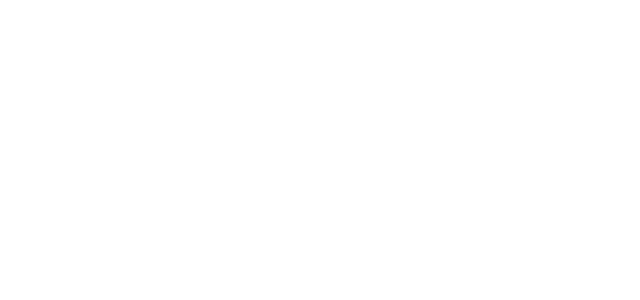
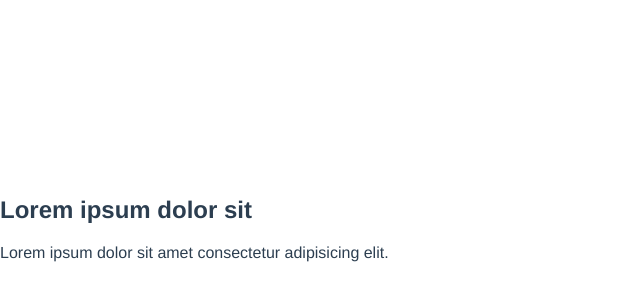
Before and after one commit to anthonyophernandez/color-palette-inspiration, a Vue app: page / in a window 1280 px wide. Shown: the part 1288-1588 px from the top of the page, without its empty margins (0-640 px from the left). Before the commit the page ends 1464 px from the top, so only its background shows below. Built offline with nearby package versions, Linux system fonts and the light colour scheme; the HTML template or start-up script is replaced by a standard one.

Commit message:
All sections

```diff
--- a/src/store/palettes.json
+++ b/src/store/palettes.json
@@ -2,11 +2,10 @@
   {
     "id": "1",
     "colors": [
+      "-gray-900",
       "-gray-100",
-      "-purple-900",
-      "-blue-200",
-      "-pink-400",
-      "-orange-300"
+      "-pink-500",
+      "-orange-500"
     ]
   },
   {
@@ -14,19 +13,17 @@
     "colors": [
       "-gray-100",
       "-purple-900",
-      "-blue-200",
-      "-yellow-400",
-      "-gray-100"
+      "-blue-300",
+      "-pink-400"
     ]
   },
   {
-    "id": "2",
+    "id": "3",
     "colors": [
-      "-gray-900",
       "-gray-100",
-      "-blue-200",
-      "-orange-500",
-      "-gray-100"
+      "-purple-900",
+      "-blue-300",
+      "-yellow-400"
     ]
   }
 ]
--- a/src/views/Home.vue
+++ b/src/views/Home.vue
@@ -37,11 +37,12 @@
         </button>
       </div>
       <!-- Content -->
-      <section class="w-full min-h-full py-8" :class="'bg' + currentPalette[0]">
+      <section class="w-full min-h-full">
 
-        <section class="flex justify-between w-4/5 m-auto">
+        <section class="pb-16 " :class="'bg' + currentPalette[0]">
+          <div class="flex justify-between w-4/5 m-auto">
             <div class="w-1/2">
-            <h2 class="text-2xl mb-3" :class="'text' + currentPalette[1]">Lorem ipsum dolor sit amet consectetur adipisicing elit</h2>
+              <h2 class="text-4xl font-bold mb-3" :class="'text' + currentPalette[1]">Lorem ipsum dolor sit amet consectetur adipisicing elit</h2>
               <p class="leading-relaxed text-base" :class="'text' + currentPalette[1]">Lorem ipsum dolor sit amet consectetur adipisicing elit. Molestiae, sit, odit ipsam libero nisi eos veritatis delectus veniam ullam, placeat consectetur incidunt perferendis dolorum rem nam nesciunt est quia soluta? Lorem ipsum dolor, sit amet consectetur adipisicing elit. Ipsa quibusdam esse ex sed sint rem, quisquam autem repellat blanditiis eum doloremque tenetur reiciendis soluta doloribus velit, deleniti commodi placeat ipsam?</p>
               <button class="w-64 h-12 mx-auto mt-6 py-2 px-5 font-bold focus:outline-none rounded" :class="['bg' + currentPalette[3], 'text' + currentPalette[1]]">Button</button>
             </div>
@@ -52,7 +53,113 @@
               <path d="M4.2 15l4 -4a3 5 0 0 1 3 0l 5 5" />
               <path d="M13.9 13l1 -1a3 5 0 0 1 3 0l 2 2" />
             </svg>
+          </div>
         </section>
+
+        <section class="pb-16" :class="'bg' + currentPalette[1]">
+          <div class="w-4/5 m-auto py-8">
+            <div class="w-1/2 m-auto mb-8">
+              <h2 class="text-4xl text-center font-bold" :class="'text' + currentPalette[0]">Lorem ipsum dolor sit</h2>
+              <p class="text-center ml-3 leading-relaxed text-base" :class="'text' + currentPalette[0]">Lorem ipsum dolor sit amet consectetur adipisicing elit.</p>
+            </div>
+
+            <div class="px-6 py-10 mb-4 rounded" :class="'bg' + currentPalette[0]" v-for="index in 5" :key="index">
+              <div class="flex items-center">
+                <svg xmlns="http://www.w3.org/2000/svg" class="w-24 h-24 icon icon-tabler icon-tabler-photo stroke-current" :class="'text' + currentPalette[1]" viewBox="0 0 24 24" stroke-width="1.5" fill="none" stroke-linecap="round" stroke-linejoin="round">
+                  <path stroke="none" d="M0 0h24v24H0z"/>
+                  <line x1="15" y1="8" x2="15.01" y2="8" />
+                  <rect x="4" y="4" width="16" height="16" />
+                  <path d="M4.2 15l4 -4a3 5 0 0 1 3 0l 5 5" />
+                  <path d="M13.9 13l1 -1a3 5 0 0 1 3 0l 2 2" />
+                </svg>
+                <h3 class="text-xl font-bold" :class="'text' + currentPalette[1]">Lorem ipsum</h3>
+              </div>
+              <p class="ml-3 leading-relaxed text-base" :class="'text' + currentPalette[1]">Lorem ipsum dolor sit amet consectetur adipisicing elit. Molestiae, sit, odit ipsam libero nisi eos veritatis delectus veniam ullam, placeat consectetur incidunt perferendis dolorum rem nam nesciunt est quia soluta? Lorem ipsum dolor, sit amet consectetur adipisicing elit.</p>
+            </div>
+          </div>
+        </section>
+
+        <section class="pb-16" :class="'bg' + currentPalette[0]">
+          <div class="w-4/5 m-auto">
+            <div class="py-8">
+              <h2 class="text-4xl font-bold" :class="'text' + currentPalette[1]">Lorem ipsum dolor sit</h2>
+              <p class="leading-relaxed text-base" :class="'text' + currentPalette[1]">Lorem ipsum dolor sit amet consectetur adipisicing elit.</p>
+            </div>
+
+            <div class="px-6 py-10 mb-4 rounded" :class="'bg' + currentPalette[1]" v-for="index in 8" :key="index">
+              <div class="flex justify-between ml-3 mb-4">
+                <h3 class="text-xl font-bold" :class="'text' + currentPalette[0]">Lorem ipsum</h3>
+                <div class="font-bold" :class="'text' + currentPalette[2]">Lorem ipsum</div>
+              </div>
+              <p class="ml-3 leading-relaxed text-base" :class="'text' + currentPalette[0]">Lorem ipsum dolor sit amet consectetur adipisicing elit. Molestiae, sit, odit ipsam libero nisi eos veritatis delectus veniam ullam, placeat consectetur incidunt perferendis dolorum rem nam nesciunt est quia soluta? Lorem ipsum dolor, sit amet consectetur adipisicing elit.</p>
+              <div class="mt-6 ml-3">
+                <div class="font-bold mb-2" :class="'text' + currentPalette[0]">Lorem ipsum dolor</div>
+                <div class="inline-block font-bold p-1 px-3 mb-1 mr-1 rounded" :class="['bg' + currentPalette[3], 'text' + currentPalette[1]]" v-for="index in 7" :key="index">
+                  Lorem
+                </div>
+              </div>
+            </div>
+          </div>
+        </section>
+
+        <section class="pb-16" :class="'bg' + currentPalette[1]">
+          <div class="w-4/5 m-auto">
+            <div class="flex justify-between mb-6">
+              <div class="w-1/2 py-6">
+                <h2 class="text-4xl font-bold mb-3" :class="'text' + currentPalette[0]">Lorem ipsum dolor sit amet consectetur adipisicing elit</h2>
+                <p class="leading-relaxed text-base" :class="'text' + currentPalette[0]">Lorem ipsum dolor sit amet <a href="#" class="font-bold underline" :class="'text' + currentPalette[2]">consectetur</a> adipisicing elit. Molestiae, sit, odit ipsam libero nisi eos veritatis delectus veniam ullam, placeat consectetur incidunt perferendis dolorum rem nam nesciunt est quia soluta? Lorem ipsum dolor, sit amet consectetur adipisicing elit. Ipsa quibusdam esse ex sed sint rem, quisquam autem repellat blanditiis eum doloremque tenetur reiciendis soluta doloribus velit, deleniti commodi placeat ipsam?</p>
+              </div>
+              <svg xmlns="http://www.w3.org/2000/svg" class="w-64 h-64 icon icon-tabler icon-tabler-photo stroke-current" :class="'text' + currentPalette[0]" viewBox="0 0 24 24" stroke-width="1.5" fill="none" stroke-linecap="round" stroke-linejoin="round">
+                <path stroke="none" d="M0 0h24v24H0z"/>
+                <line x1="15" y1="8" x2="15.01" y2="8" />
+                <rect x="4" y="4" width="16" height="16" />
+                <path d="M4.2 15l4 -4a3 5 0 0 1 3 0l 5 5" />
+                <path d="M13.9 13l1 -1a3 5 0 0 1 3 0l 2 2" />
+              </svg>
+            </div>
+            <div class="mb-6">
+              <h3 class="text-xl font-bold mb-3" :class="'text' + currentPalette[0]">Lorem ipsum dolor sit amet</h3>
+              <div class="flex">
+                <div class="w-1/3 px-6 py-10 mr-2 rounded" :class="'bg' + currentPalette[0]" v-for="index in 3" :key="index">
+                  <h3 class="ml-3 text-xl font-bold" :class="'text' + currentPalette[1]">Lorem ipsum</h3>
+                  <p class="ml-3 leading-relaxed text-base" :class="'text' + currentPalette[1]">Lorem ipsum dolor sit amet consectetur adipisicing elit.</p>
+                </div>
+              </div>
+            </div>
+            <div class="mb-6">
+              <h3 class="text-xl font-bold mb-6" :class="'text' + currentPalette[0]">Lorem ipsum dolor sit amet consectetur adipisicing</h3>
+              <form @submit.prevent="" class="flex items-end">
+                <div class="flex flex-col w-5/12 mr-1">
+                  <label class="font-bold mb-2" :class="'text' + currentPalette[0]" for="name">First Name</label>
+                  <input class="font-bold h-16 py-4 px-3 rounded" :class="['bg' + currentPalette[0],'placeholder' + currentPalette[1]]" id="name" type="text" placeholder="Your name">
+                </div>
+                <div class="flex flex-col w-5/12 mr-1">
+                  <label class="font-bold mb-2" :class="'text' + currentPalette[0]" for="email">First Name</label>
+                  <input class="font-bold h-16 py-4 px-3 rounded" :class="['bg' + currentPalette[0],'placeholder' + currentPalette[1]]" id="email" type="email" placeholder="you@example.com">
+                </div>
+                <button class="h-16 w-2/12 rounded font-bold focus:outline-none" :class="['bg' + currentPalette[2], 'text' + currentPalette[1]]">Subscribe</button>
+              </form>
+            </div>
+          </div>
+        </section>
+
+        <footer class="pt-8 pb-4" :class="'bg' + currentPalette[0]">
+          <div class="w-4/5 m-auto mb-6">
+            <div class="flex justify-between">
+              <div class="w-1/2">
+                <h3 class="text-xl font-bold" :class="'text' + currentPalette[1]">Lorem ipsum</h3>
+                <p class="leading-relaxed text-base" :class="'text' + currentPalette[1]">Lorem ipsum dolor sit amet <a href="#" class="font-bold underline" :class="'text' + currentPalette[3]">consectetur</a> adipisicing elit.</p>
+              </div>
+              <div>
+                <h3 class="text-xl font-bold" :class="'text' + currentPalette[1]">Lorem ipsum</h3>
+                <ul class="py-2 text-lg" :class="'text' + currentPalette[1]">
+                  <li class="mb-2 cursor-pointer" :class="'hover:text' + currentPalette[3]" v-for="index in 5" :key="index">Link {{ index }}</li>
+                </ul>
+              </div>
+            </div>
+          </div>
+          <div class="w-full text-center" :class="'text' + currentPalette[1]">©20XX. All Rights Reserved.</div>
+        </footer>
 
       </section>
     </main>
@@ -90,7 +197,7 @@
     }
   },
   created () {
-    this.setCurrentPalette(0)
+    this.selectPalette(0)
   }
 }
 </script>
```
Lines whose indentation alone changed are shown as unchanged.
